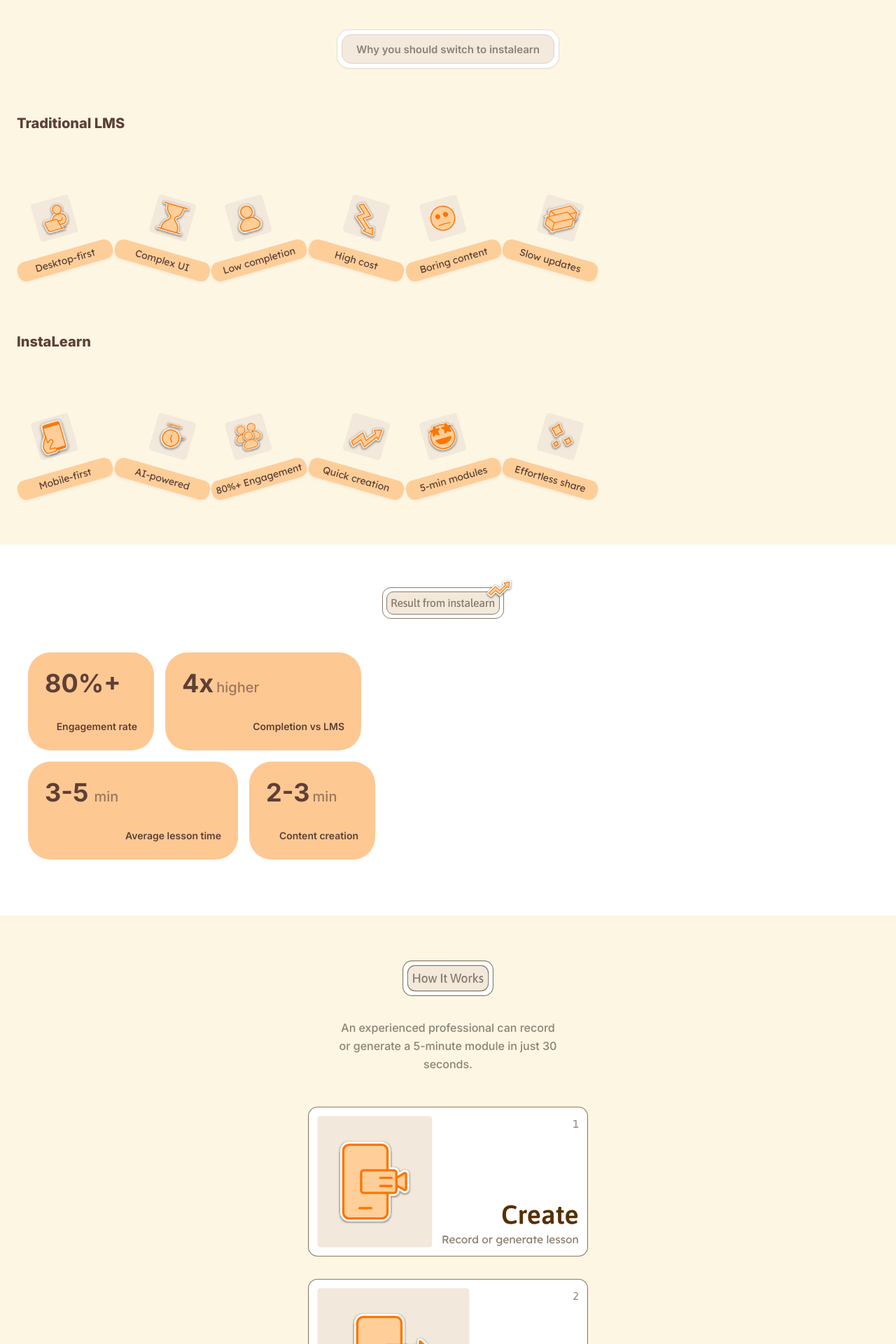
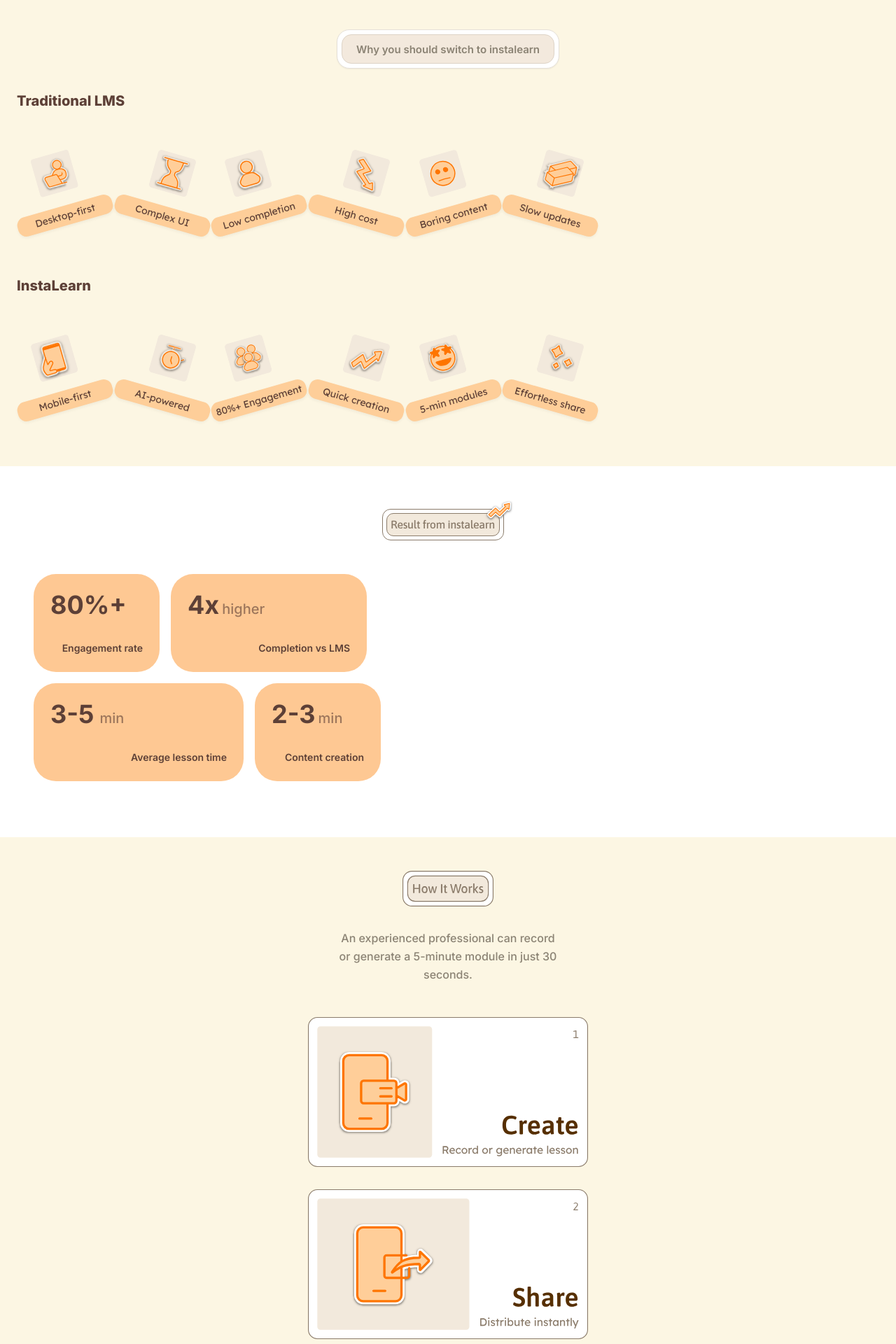
Before and after one commit to hsk-2004/Instalearn_LandingPage, a Next.js app: page / in a window 1280 px wide. Shown: the part 780-2700 px from the top of the page at 70% size. Built offline with nearby package versions, Linux system fonts and the light colour scheme.

Commit message:
Optimize page spacing and update results background

```diff
--- a/src/components/sections/Analytics.tsx
+++ b/src/components/sections/Analytics.tsx
@@ -65,7 +65,7 @@
     ];
 
     return (
-        <section id="analytics" className={`py-24 px-6 flex flex-col items-center bg-[#FCF6E3] overflow-hidden ${lexend.className}`}>
+        <section id="analytics" className={`py-12 px-6 flex flex-col items-center bg-[#FCF6E3] overflow-hidden ${lexend.className}`}>
             {/* 1. Header Pill */}
             <div className="mb-10 bg-white border border-[#9C9184]/40 rounded-[14px] p-1">
                 <div className="bg-[#F4E9DB] border border-[#9C9184]/40 rounded-[10px] px-5 py-1 flex items-center justify-center">
--- a/src/components/sections/Comparison.tsx
+++ b/src/components/sections/Comparison.tsx
@@ -5,7 +5,7 @@
 export default function Comparison() {
     return (
         <section className="py-12 bg-[#FCF6E3]">
-            <div className="flex flex-col items-center mb-16 px-4">
+            <div className="flex flex-col items-center mb-8 px-4">
                 {/* Comparison Pill */}
                 <div className="bg-white border border-[#E5E0D8] rounded-[18px] p-1.5 shadow-sm">
                     <div className="bg-[#F3E9DD] border border-[#DED4C7] rounded-[14px] px-5 py-2">
@@ -15,8 +15,8 @@
             </div>
 
             {/* Traditional LMS Section */}
-            <div className="mb-14">
-                <h3 className="text-[#5D4037] font-extrabold text-xl mb-12 px-6">Traditional LMS</h3>
+            <div className="mb-10">
+                <h3 className="text-[#5D4037] font-extrabold text-xl mb-4 px-6">Traditional LMS</h3>
 
                 <div className="flex overflow-x-auto pt-10 pb-8 snap-x no-scrollbar">
                     <div className="flex gap-0 px-6 min-w-full">
@@ -66,7 +66,7 @@
 
             {/* InstaLearn Section */}
             <div>
-                <h3 className="text-[#5D4037] font-extrabold text-xl mb-12 px-6">InstaLearn</h3>
+                <h3 className="text-[#5D4037] font-extrabold text-xl mb-4 px-6">InstaLearn</h3>
 
                 <div className="flex overflow-x-auto pt-10 pb-8 snap-x no-scrollbar">
                     <div className="flex gap-0 px-6 min-w-full">
--- a/src/components/sections/HowItWorks.tsx
+++ b/src/components/sections/HowItWorks.tsx
@@ -3,7 +3,7 @@
 export default function HowItWorks() {
 
     return (
-        <section className="py-16 px-6 flex flex-col items-center bg-[#FCF6E3]">
+        <section id="howitworks" className="py-12 px-6 flex flex-col items-center bg-[#FCF6E3]">
             {/* Header SVG */}
             <div className="mb-8">
                 <Image
--- a/src/components/sections/Industries.tsx
+++ b/src/components/sections/Industries.tsx
@@ -38,7 +38,7 @@
 
 export default function Industries() {
     return (
-        <section id="industries" className={`py-24 px-6 flex flex-col items-center bg-white overflow-hidden ${lexend.className}`}>
+        <section id="industries" className={`py-12 px-6 flex flex-col items-center bg-white overflow-hidden ${lexend.className}`}>
             {/* Header Badge */}
             <div className="mb-8 p-1 bg-white border border-[#9C9184]/30 rounded-[20px] shadow-sm">
                 <div className="bg-[#F4E9DB] border border-[#9C9184]/20 rounded-[15px] px-8 py-2.5 flex items-center justify-center">
--- a/src/components/sections/Integrations.tsx
+++ b/src/components/sections/Integrations.tsx
@@ -20,7 +20,7 @@
 
     return (
         <section className="bg-white overflow-hidden">
-            <div className="pt-20 pb-10 bg-[#FCF6E3]">
+            <div className="py-10 bg-[#FCF6E3]">
                 <div className="max-w-4xl mx-auto px-4 flex flex-col items-center">
                     {/* 1. Header Pill */}
                     <div className="mb-10 bg-white border border-[#E5E0D8] rounded-[18px] p-1.5 shadow-sm">
--- a/src/components/sections/Results.tsx
+++ b/src/components/sections/Results.tsx
@@ -4,7 +4,7 @@
 
 export default function Results() {
     return (
-        <section className="py-12 px-4 flex flex-col items-center bg-white">
+        <section id="results" className="py-12 px-6 flex flex-col items-center bg-white overflow-hidden">
             {/* Results Pill */}
             <div className="mb-12">
                 <Image
--- a/src/components/sections/SocialLearning.tsx
+++ b/src/components/sections/SocialLearning.tsx
@@ -35,7 +35,7 @@
     ];
 
     return (
-        <section className="py-24 px-6 flex flex-col items-center bg-white overflow-hidden">
+        <section className="py-12 px-6 flex flex-col items-center bg-white overflow-hidden">
             {/* 1. Quote Heading */}
             <div className="w-full flex flex-col items-center justify-center mb-8">
                 <h2 className={`text-[#CE510B] text-center text-[20px] md:text-[26px] font-normal leading-tight px-4 ${patrickHand.className}`}>
```
